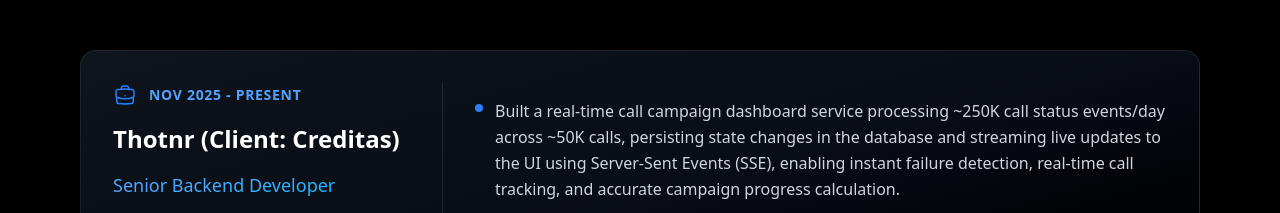
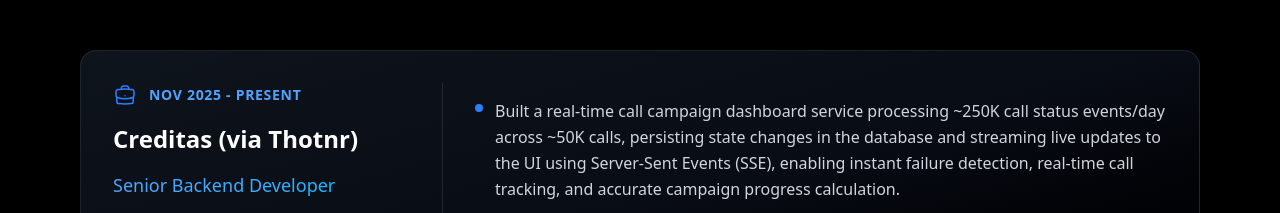
Before and after one commit to pawarharshit26/portfolio, a React (Vite) app: page / in a window 1280 px wide. Shown: the part 1860-2073 px from the top of the page. Built offline with nearby package versions, Linux system fonts and the light colour scheme.

Commit message:
Fixed company name

```diff
--- a/src/components/experience.tsx
+++ b/src/components/experience.tsx
@@ -5,7 +5,7 @@ import { BriefcaseIcon } from "@heroicons/react/24/outline";
 const experiences = [
 	{
 		period: "Nov 2025 - Present",
-		company: "Thotnr (Client: Creditas)",
+		company: "Creditas (via Thotnr)",
 		location: "Greater Noida",
 		position: "Senior Backend Developer",
 		details: [
```
